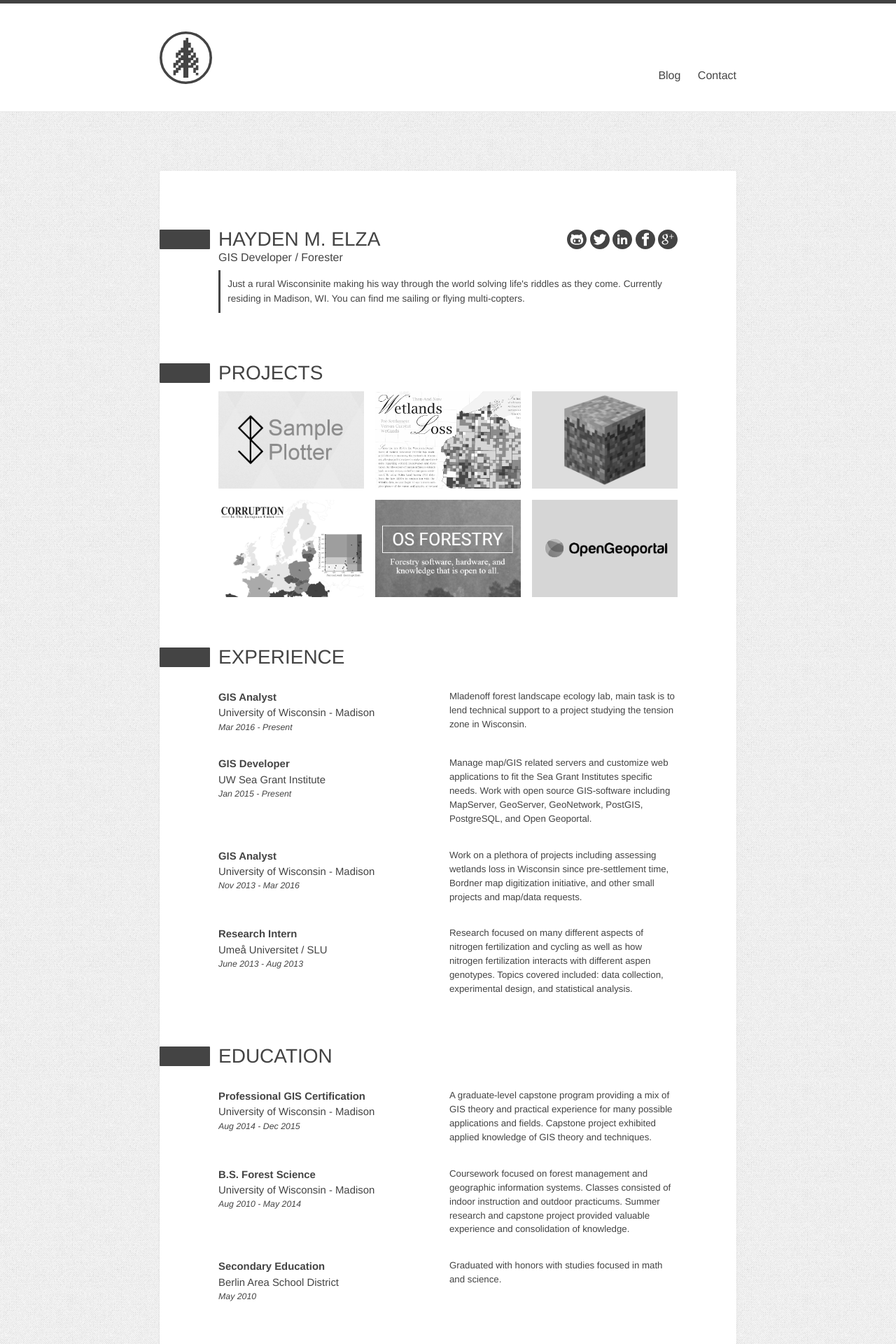
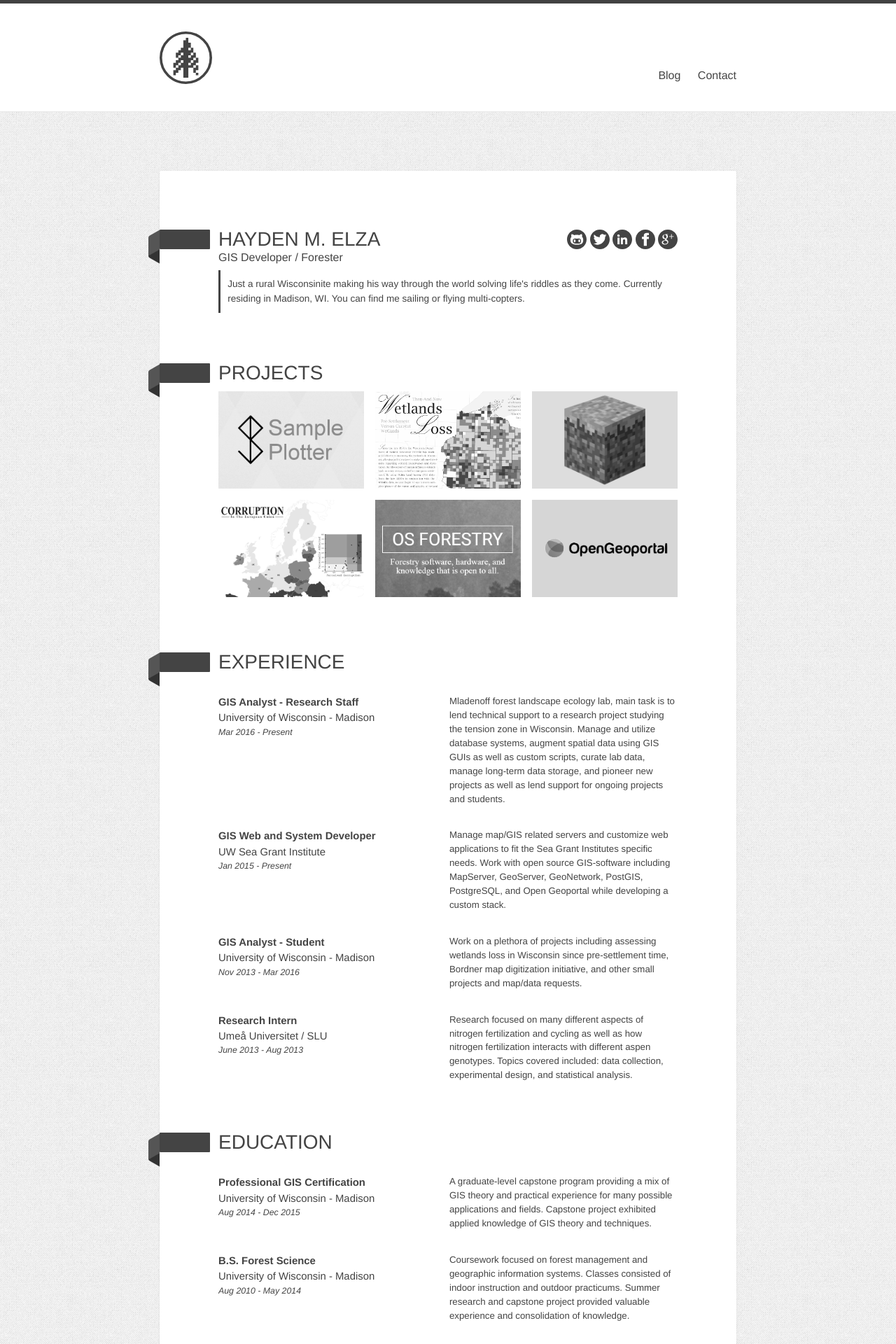
Before and after one commit to HaydenElza/haydenelza.github.io, a Jekyll site: the page built from index.html, in a window 1280 px wide. Shown: the top 1920 px of the page at 70% size. Built offline with Jekyll 4.4.1, drawn with Linux system fonts in a browser that asks for light colours; nearby versions of some CDN libraries.

Commit message:
Margin, Projects Hover, Content
Added folded ribbon look to margin. Added lift animation on hover to
project images. Edited some content to keep it up to date.

```diff
--- a/index.html
+++ b/index.html
@@ -68,11 +68,42 @@ description: Just a rural Wisconsinite making his way through the world solving
 		margin-top: 4.5em;
 	}
 	.left-margin {
+		position: relative;
 		background: #444;
 		width: 4.5em;
 		float: left;
 		height: 1.75em;
 		border-radius: 1px;
+	}
+	.left-margin:after {
+		content: '';
+		position: absolute;
+		margin-top: 0.33em;
+		margin-left: -1em;
+		height: 1.75em;
+		width: 1em;
+		background: #555;
+		border-radius: 2px 0 0 0;
+		-webkit-transform: skew(0deg, -30deg);
+		-moz-transform: skew(0deg, -30deg);
+		-ms-transform: skew(0deg, -30deg);
+		-o-transform: skew(0deg, -30deg);
+		transform: skew(0deg, -30deg);
+	}
+	.left-margin:before {
+		content: '';
+		position: absolute;
+		margin-top: 1em;
+		margin-left: -1em;
+		height: 1.75em;
+		width: 1em;
+		background: #333;
+		border-radius: 2px 0 0 2px;
+		-webkit-transform: skew(0deg, 30deg);
+		-moz-transform: skew(0deg, 30deg);
+		-ms-transform: skew(0deg, 30deg);
+		-o-transform: skew(0deg, 30deg);
+		transform: skew(0deg, 30deg);
 	}
 	.section-content {
 		margin-left: 4.5em;
@@ -157,7 +188,7 @@ description: Just a rural Wisconsinite making his way through the world solving
 
 	.project-container {
 		margin-top: 0.75em;
-		overflow: hidden;
+		display: inline-block;
 	}
 	.project {
 		float: left;
@@ -186,7 +217,8 @@ description: Just a rural Wisconsinite making his way through the world solving
 		-webkit-filter: grayscale(0);
 		-moz-filter: grayscale(0);
 		filter: grayscale(0);
-
+		transition: box-shadow 0.2s cubic-bezier(0.4, 0, 0.2, 1);
+		box-shadow: 0 4px 10px 0 rgba(0, 0, 0, 0.26);
 	}
 	.project img.wide {
 		max-width: 100%;
@@ -280,7 +312,8 @@ description: Just a rural Wisconsinite making his way through the world solving
 		.project:nth-last-child(-n+2) {
 			margin-bottom: 0 !important;
 		}
-		}
+	}
+
 </style>
 
 <!-- Intro -->
@@ -324,23 +357,23 @@ description: Just a rural Wisconsinite making his way through the world solving
 		<div class="section-title">Experience</div>
 		<div class="list-item">
 			<div class="list-head">
-				<div class="list-title">GIS Analyst</div>
+				<div class="list-title">GIS Analyst - Research Staff</div>
 				<div class="list-subtitle">University of Wisconsin - Madison</div>
 				<div class="list-date">Mar 2016 - Present</div>
 			</div>
-			<div class="list-description">Mladenoff forest landscape ecology lab, main task is to lend technical support to a project studying the tension zone in Wisconsin.</div>
+			<div class="list-description">Mladenoff forest landscape ecology lab, main task is to lend technical support to a research project studying the tension zone in Wisconsin. Manage and utilize database systems, augment spatial data using GIS GUIs as well as custom scripts, curate lab data, manage long-term data storage, and pioneer new projects as well as lend support for ongoing projects and students.</div>
 		</div>
 		<div class="list-item">
 			<div class="list-head">
-				<div class="list-title">GIS Developer</div>
+				<div class="list-title">GIS Web and System Developer</div>
 				<div class="list-subtitle">UW Sea Grant Institute</div>
 				<div class="list-date">Jan 2015 - Present</div>
 			</div>
-			<div class="list-description">Manage map/GIS related servers and customize web applications to fit the Sea Grant Institutes specific needs. Work with open source GIS-software including MapServer, GeoServer, GeoNetwork, PostGIS, PostgreSQL, and Open Geoportal.</div>
+			<div class="list-description">Manage map/GIS related servers and customize web applications to fit the Sea Grant Institutes specific needs. Work with open source GIS-software including MapServer, GeoServer, GeoNetwork, PostGIS, PostgreSQL, and Open Geoportal while developing a custom stack.</div>
 		</div>
 		<div class="list-item">
 			<div class="list-head">
-				<div class="list-title">GIS Analyst</div>
+				<div class="list-title">GIS Analyst - Student</div>
 				<div class="list-subtitle">University of Wisconsin - Madison</div>
 				<div class="list-date">Nov 2013 - Mar 2016</div>
 			</div>
```
